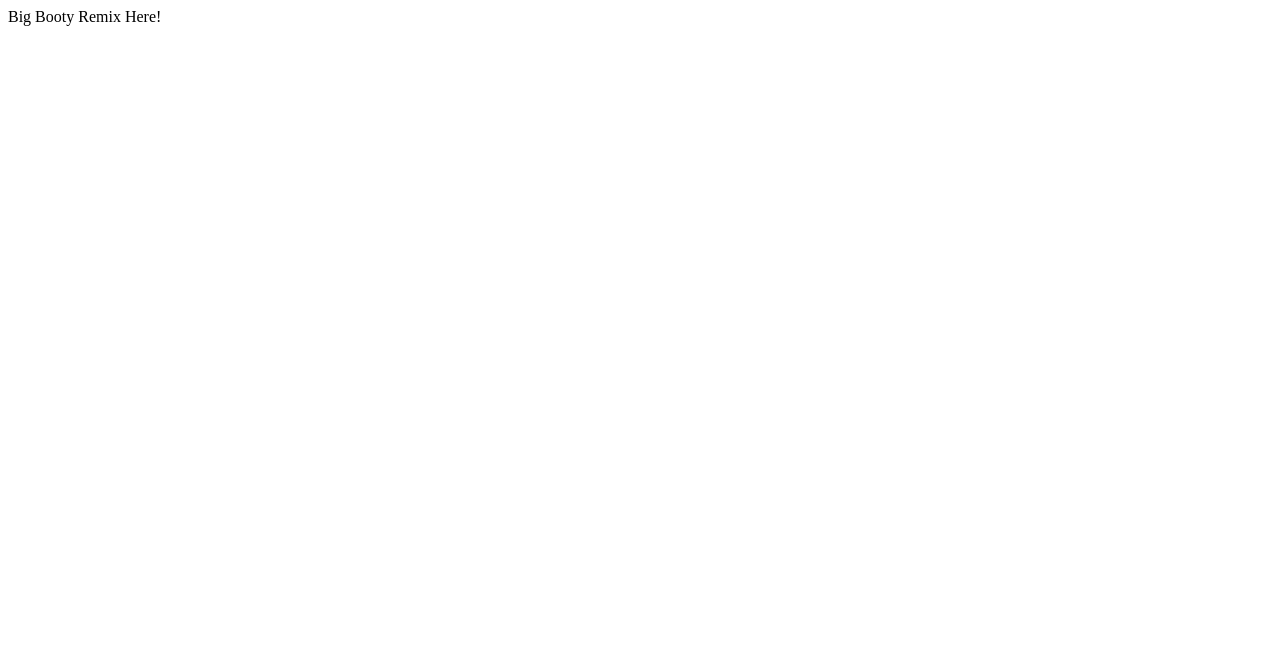
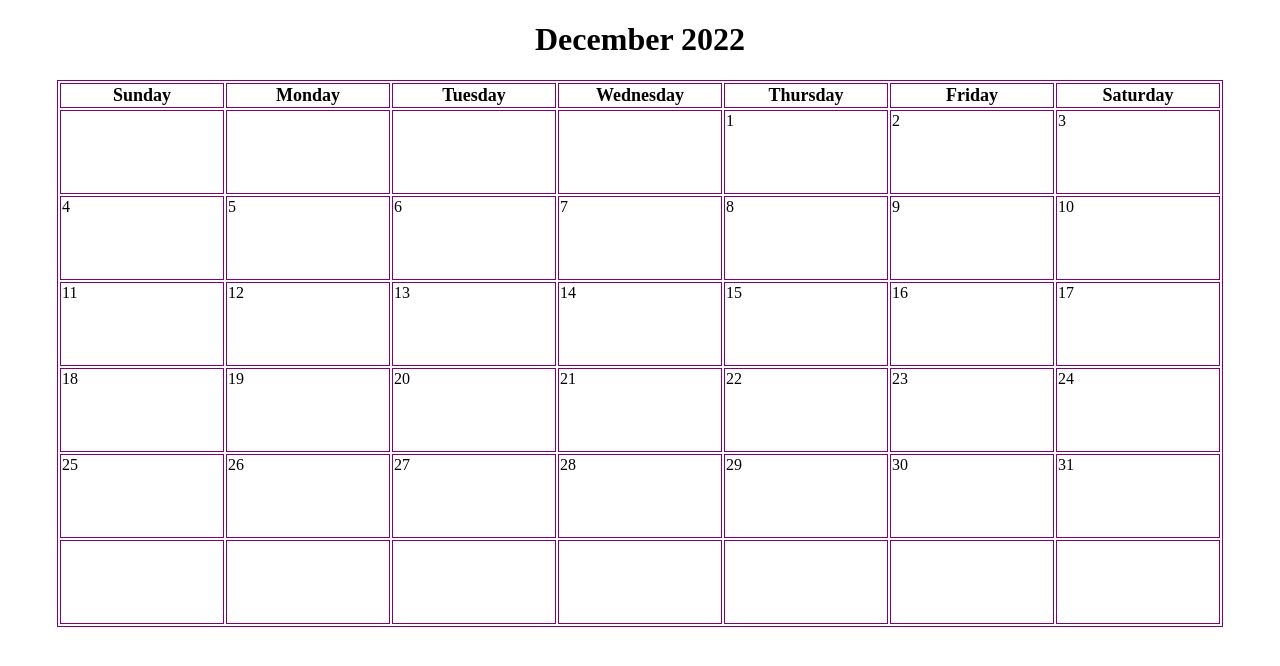
Before and after one commit to abigailmsanti/stitch-marker, a plain HTML site: page index.html in a window 1280 px wide. Drawn offline with Linux system fonts and the light colour scheme.

Commit message:
bare bones calendar

```diff
--- a/index.html
+++ b/index.html
@@ -4,9 +4,76 @@
     <meta charset="UTF-8">
     <meta http-equiv="X-UA-Compatible" content="IE=edge">
     <meta name="viewport" content="width=device-width, initial-scale=1.0">
-    <title>Document</title>
+    <title>Stitch Marker Project Calendar</title>
+    <link href="style.css" rel="stylesheet" type="text/css">
 </head>
 <body>
-    Big Booty Remix Here!
+    <h1>December 2022</h1>
+    <table>
+        <!-- <colspan></colspan> -->
+        <tr>
+            <th>Sunday</th>
+            <th>Monday</th>
+            <th>Tuesday</th>
+            <th>Wednesday</th>
+            <th>Thursday</th>
+            <th>Friday</th>
+            <th>Saturday</th>
+        </tr>
+        <tr>
+            <td></td>
+            <td></td>
+            <td></td>
+            <td></td>
+            <td>1</td>
+            <td>2</td>
+            <td>3</td>
+        </tr>
+        <tr>
+            <td>4</td>
+            <td>5</td>
+            <td>6</td>
+            <td>7</td>
+            <td>8</td>
+            <td>9</td>
+            <td>10</td>
+        </tr>
+        <tr>
+            <td>11</td>
+            <td>12</td>
+            <td>13</td>
+            <td>14</td>
+            <td>15</td>
+            <td>16</td>
+            <td>17</td>
+        </tr>
+        <tr>
+            <td>18</td>
+            <td>19</td>
+            <td>20</td>
+            <td>21</td>
+            <td>22</td>
+            <td>23</td>
+            <td>24</td>
+        </tr>
+        <tr>
+            <td>25</td>
+            <td>26</td>
+            <td>27</td>
+            <td>28</td>
+            <td>29</td>
+            <td>30</td>
+            <td>31</td>
+        </tr>
+        <tr>
+            <td></td>
+            <td></td>
+            <td></td>
+            <td></td>
+            <td></td>
+            <td></td>
+            <td></td>
+        </tr>
+    </table>
 </body>
 </html>
--- a/style.css
+++ b/style.css
@@ -0,0 +1,27 @@
+table {
+    margin-left: auto;
+    margin-right: auto;
+    border:1px solid rgb(128, 0, 117);
+    table-layout: fixed;
+    width: 70rem;
+}
+th{
+    border:1px solid rgb(128, 0, 117);
+    width: 10rem;
+    font-size: large;
+}
+
+
+td{
+    border:1px solid rgb(128, 0, 117);
+    width: 10rem;
+    height: 5rem;
+    vertical-align: top;
+    text-align: left;
+}
+
+
+
+h1{
+    text-align: center;
+}
```
